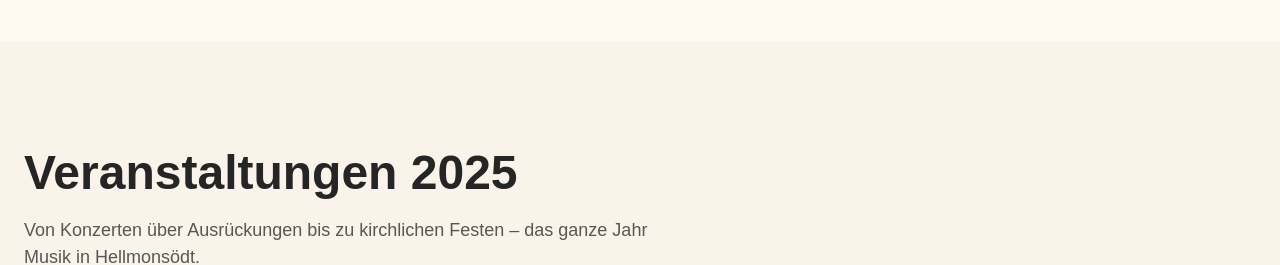
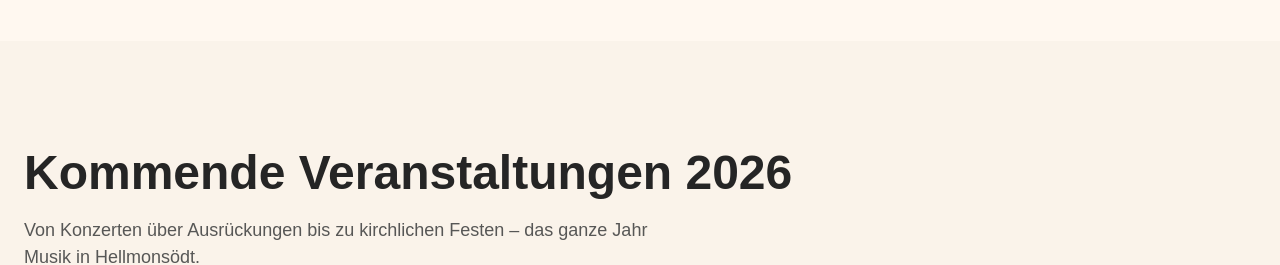
Before and after one commit to alinanie/musikverein, a Next.js app: page / in a window 1280 px wide. Shown: the part 800-1065 px from the top of the page. Built offline with nearby package versions, Linux system fonts and the light colour scheme; a web font is replaced by a local one.

Commit message:
Update upcoming events section heading to 2026
Co-Authored-By: Claude Sonnet 4.6 <noreply@anthropic.com>

```diff
--- a/app/components/Upcoming.tsx
+++ b/app/components/Upcoming.tsx
@@ -60,7 +60,7 @@ export default function Upcoming() {
         <AnimateIn>
           <div className="mb-14">
             <h2 className="text-[48px] font-bold text-[#252525] font-[family-name:var(--font-palanquin)]">
-              Veranstaltungen 2025
+              Kommende Veranstaltungen 2026
             </h2>
             <p className="text-[18px] text-[#575756] mt-2 max-w-[65ch]">
               Von Konzerten über Ausrückungen bis zu kirchlichen Festen – das ganze Jahr Musik in Hellmonsödt.
```
